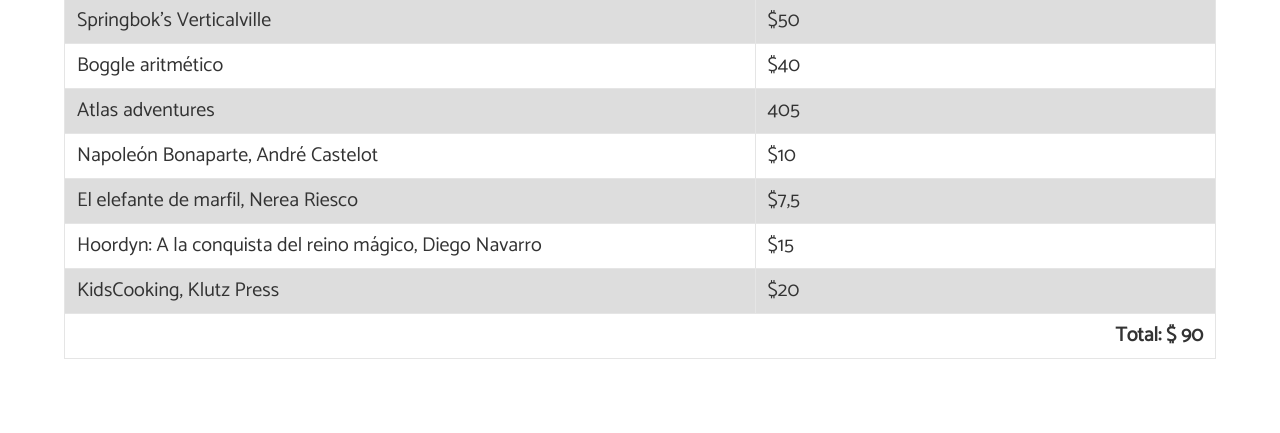
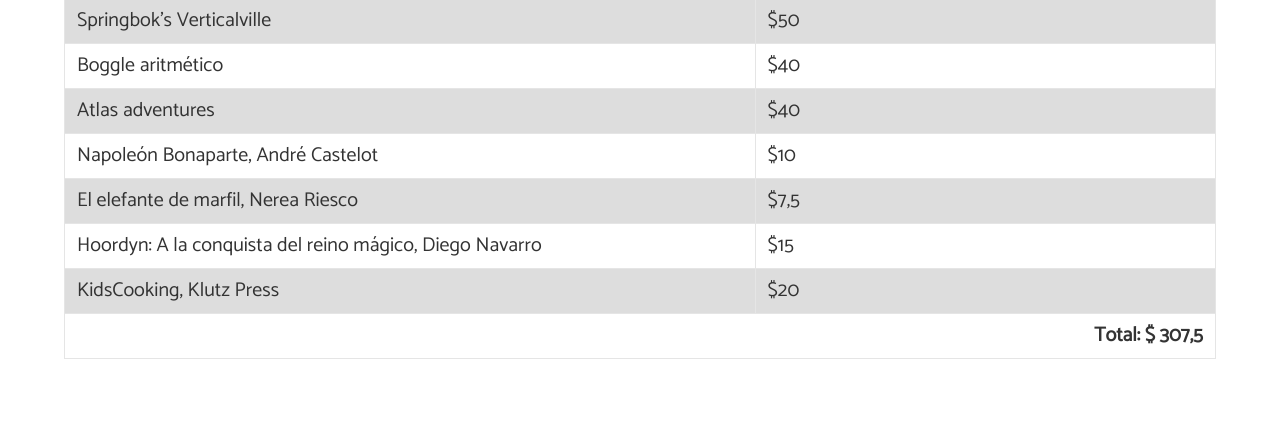
Before and after one commit to angelsimon/angelsimon.github.io, a Jekyll site: the page built from _posts/2017-01-30-thrifting2.md, in a window 1280 px wide and 900 px high, scrolled down 1960 px. Shown: the part 166-599 px from the top of the window. Built offline with Jekyll 4.4.1, drawn with Linux system fonts in a browser that asks for light colours; nearby versions of some CDN libraries; comment, search, counter and statistics services are not loaded.

Commit message:
Datos arreglados en posts

```diff
--- a/_posts/2017-01-30-thrifting2.md
+++ b/_posts/2017-01-30-thrifting2.md
@@ -49,7 +49,7 @@
 </tr>
 <tr>
 <td>Atlas adventures</td>
-<td>405</td>
+<td>$40</td>
 </tr>
 <tr>
 <td>Napoleón Bonaparte, André Castelot</td>
@@ -68,7 +68,7 @@
 <td>$20</td>
 </tr>
 <tr>
-<td colspan="2" style="font-weight: bold; text-align: right;">Total: $ 90</td>
+<td colspan="2" style="font-weight: bold; text-align: right;">Total: $ 307,5</td>
 </tr>
 </table>
 <br><br>
```
Also changed, not shown: _posts/2017-01-28-thrifting1.md (+1 -1 lines).
